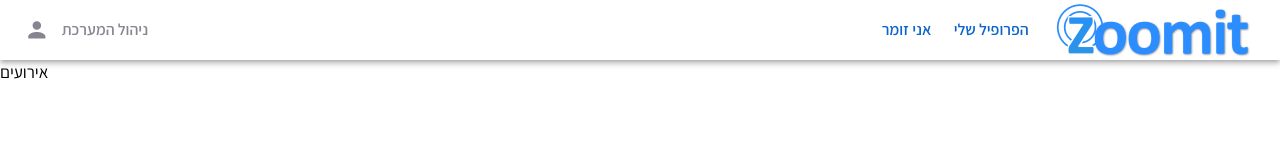
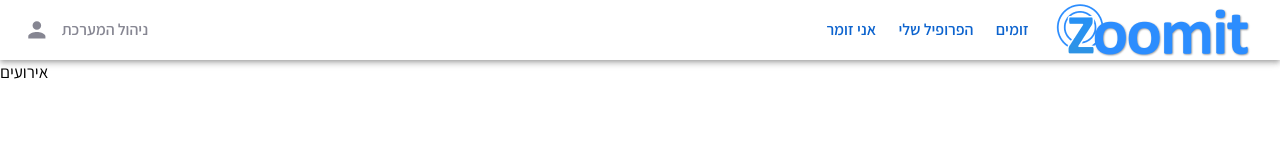
Before and after one commit to MaayanBauman/ZOOMIT, a React (Create React App) app in the folder Client/React/: page /content in a window 1280 px wide. Shown: the top 160 px of the page. Built offline with nearby package versions, Linux system fonts and the light colour scheme.

Commit message:
finished the app nevigation and added ProfilePage

```diff
--- a/Client/React/src/components/Content/Content.tsx
+++ b/Client/React/src/components/Content/Content.tsx
@@ -4,7 +4,8 @@ import { Route, Switch, useRouteMatch } from 'react-router-dom';
 import TopNavBar from './TopNavbar/TopNavBar';
 import EventsPage from './EventsPage/EventsPage';
 import ZoomerPage from './ZoomerPage/ZoomerPage';
-import {eventsPageRoute, zoomerPageRoute} from 'utils/Routes/Routes';
+import ProfilePage from './ProfilePage/ProfilePage';
+import {eventsPageRoute, zoomerPageRoute, profilePageRoute} from 'utils/Routes/Routes';
 
 const Content: React.FC = (): JSX.Element => {
     const { path } = useRouteMatch();
@@ -16,6 +17,7 @@ const Content: React.FC = (): JSX.Element => {
                 <Switch>
                     <Route path={`${path}${zoomerPageRoute}`} component={ZoomerPage} />
                     <Route path={`${path}${eventsPageRoute}`} component={EventsPage} />
+                    <Route path={`${path}${profilePageRoute}`} component={ProfilePage} />
                     <Route path={path} exact component={EventsPage} />
                 </Switch>
             </>
--- /dev/null
+++ b/Client/React/src/components/Content/ProfilePage/ProfilePage.tsx
@@ -0,0 +1,14 @@
+import { Typography } from '@material-ui/core';
+
+const ProfilePage: React.FC = (): JSX.Element => {
+
+    return (
+        <div >
+            <Typography>
+             פרופיל
+            </Typography>
+        </div>
+    );
+}
+
+export default ProfilePage;
--- a/Client/React/src/components/Content/TopNavbar/TopNavBar.tsx
+++ b/Client/React/src/components/Content/TopNavbar/TopNavBar.tsx
@@ -1,25 +1,38 @@
 import React from 'react';
+import { NavLink, useRouteMatch } from 'react-router-dom';
 import { Person } from '@material-ui/icons';
 import{ AppBar, Toolbar, Typography, IconButton } from '@material-ui/core';
 
 import useStyles from './TopNavbarStyles';
 import logo from 'assets/images/zoomit_small_logo.png';
+import {eventsPageRoute, zoomerPageRoute, profilePageRoute} from 'utils/Routes/Routes';
 
 
 const TopNavBar: React.FC = (): JSX.Element => {
     const classes = useStyles();
+    const { path } = useRouteMatch();
+
     return (
         <div >
             <AppBar position="static" className={classes.appBar} dir='rtl'>
                 <Toolbar variant="dense">
                     <div className={classes.rightSection}>
                         <img alt='logo' src={logo}  />
+                        <NavLink className={classes.menuLink} activeClassName={classes.activeItem} to={`${path}${eventsPageRoute}`}>
+                            <Typography variant="h6" color="inherit" className={classes.menuTypog}>
+                                זומים
+                            </Typography>
+                        </NavLink>
+                        <NavLink className={classes.menuLink} activeClassName={classes.activeItem} to={`${path}${profilePageRoute}`}>
                             <Typography variant="h6" color="inherit" className={classes.menuTypog}>
                                     הפרופיל שלי
                             </Typography>
+                        </NavLink>
+                        <NavLink className={classes.menuLink} activeClassName={classes.activeItem} to={`${path}${zoomerPageRoute}`}>
                             <Typography variant="h6" color="inherit" className={classes.menuTypog}>
                                 אני זומר
                             </Typography>
+                        </NavLink>
                     </div>
                     <div className={classes.leftSection}>
                     <Typography variant="h6" color="inherit" className={classes.menuTypog + ' ' + classes.admin}>
--- a/Client/React/src/components/Content/TopNavbar/TopNavbarStyles.ts
+++ b/Client/React/src/components/Content/TopNavbar/TopNavbarStyles.ts
@@ -29,6 +29,13 @@ const useStyles = makeStyles((theme: Theme) => ({
     },
     admin: {
         color: '#868692',
+    },
+    activeItem: {
+        textDecorationLine: 'underline!important',
+        color: '#0C63CE'
+    },
+    menuLink: {
+        textDecoration: 'none'
     }
 }));
 
--- a/Client/React/src/components/LandingPage/LandingPage.tsx
+++ b/Client/React/src/components/LandingPage/LandingPage.tsx
@@ -1,9 +1,8 @@
 import { Typography } from '@material-ui/core';
 
+import Login from './Login/Login';
 import logo from 'assets/images/Zoomit.png';
 import useStyles from './LandingPageStyles';
-import Login from './Login/Login';
-
 
 const LandingPage: React.FC = (): JSX.Element => {
     const classes = useStyles();
--- a/Client/React/src/utils/Routes/Routes.ts
+++ b/Client/React/src/utils/Routes/Routes.ts
@@ -3,3 +3,4 @@ export const landingPageRoute: string = '/landing';
 
 export const eventsPageRoute : string = '/events';
 export const zoomerPageRoute : string = '/zoomer';
+export const profilePageRoute : string = '/profile';
```
Lines whose indentation alone changed are shown as unchanged.
